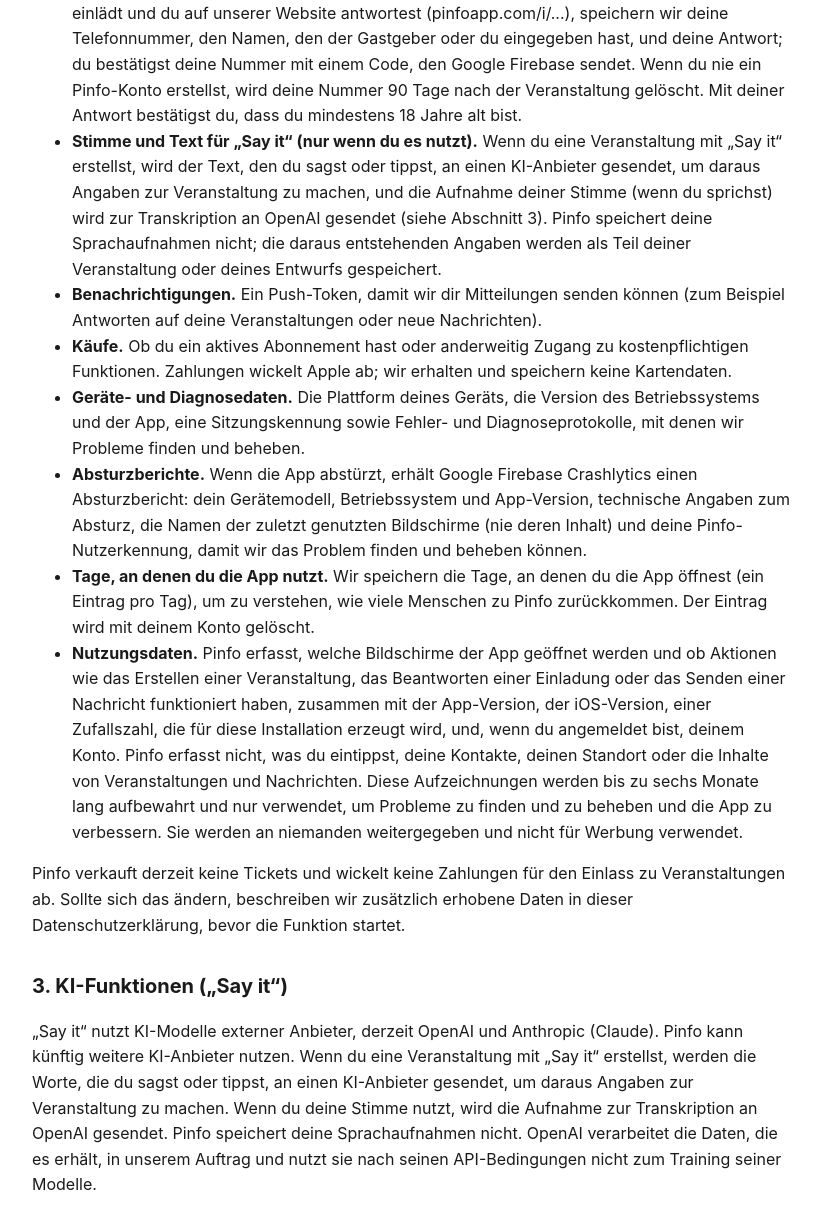
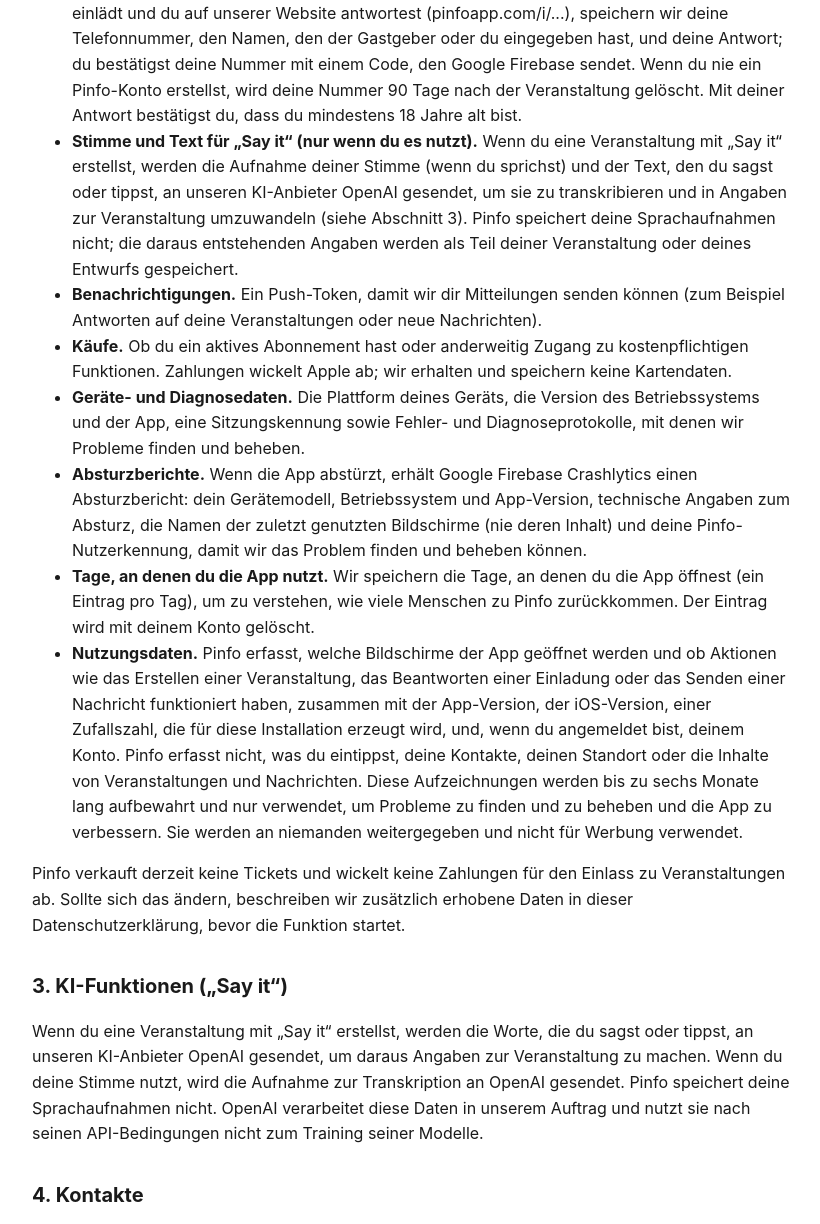
Before and after one commit to PinfoApp/pinfoapp.github.io, a plain HTML site: page de/privacy/index.html in a window 1280 px wide. Shown: the part 1285-2509 px from the top of the page, without its empty margins (228-1048 px from the left). Drawn offline with Linux system fonts and the light colour scheme.

Commit message:
Privacy pages: Say it uses OpenAI only again, remove Anthropic (EN + DE) (#37)
Anthropic was only used for testing and is not a Say it provider. Restores the
OpenAI-only wording from before #34 and #36 in sections 2, 3 and 7 of
/privacy and /de/privacy and removes the "other AI providers in the future"
sentence. Section 11, the usage-data paragraph, the EN/DE sync and the
12 November 2026 dates are unchanged.

Co-Authored-By: Claude Sonnet 5.5 <noreply@anthropic.com>
Claude-Session: https://claude.ai/code/session_01BUzBEogu2jVoxzrG3gSMCd

```diff
--- a/de/privacy/index.html
+++ b/de/privacy/index.html
@@ -84,10 +84,10 @@ der Europäischen Union, betrieben, und unsere Daten liegen in erster Linie in d
     ein Pinfo-Konto erstellst, wird deine Nummer 90 Tage nach der Veranstaltung gelöscht. Mit
     deiner Antwort bestätigst du, dass du mindestens 18 Jahre alt bist.</li>
   <li><strong>Stimme und Text für „Say it“ (nur wenn du es nutzt).</strong> Wenn du eine
-    Veranstaltung mit „Say it“ erstellst, wird der Text, den du sagst oder tippst, an einen
-    KI-Anbieter gesendet, um daraus Angaben zur Veranstaltung zu machen, und die Aufnahme deiner
-    Stimme (wenn du sprichst) wird zur Transkription an OpenAI gesendet (siehe Abschnitt 3).
-    Pinfo speichert deine Sprachaufnahmen nicht; die daraus entstehenden Angaben werden als Teil
+    Veranstaltung mit „Say it“ erstellst, werden die Aufnahme deiner Stimme (wenn du sprichst)
+    und der Text, den du sagst oder tippst, an unseren KI-Anbieter OpenAI gesendet, um sie zu
+    transkribieren und in Angaben zur Veranstaltung umzuwandeln (siehe Abschnitt 3). Pinfo
+    speichert deine Sprachaufnahmen nicht; die daraus entstehenden Angaben werden als Teil
     deiner Veranstaltung oder deines Entwurfs gespeichert.</li>
   <li><strong>Benachrichtigungen.</strong> Ein Push-Token, damit wir dir Mitteilungen senden
     können (zum Beispiel Antworten auf deine Veranstaltungen oder neue Nachrichten).</li>
@@ -119,13 +119,11 @@ Veranstaltungen ab. Sollte sich das ändern, beschreiben wir zusätzlich erhoben
 Datenschutzerklärung, bevor die Funktion startet.</p>
 
 <h2 id="ai">3. KI-Funktionen („Say it“)</h2>
-<p>„Say it“ nutzt KI-Modelle externer Anbieter, derzeit OpenAI und Anthropic (Claude). Pinfo kann
-künftig weitere KI-Anbieter nutzen. Wenn du eine Veranstaltung mit „Say it“ erstellst, werden
-die Worte, die du sagst oder tippst, an einen KI-Anbieter gesendet, um daraus Angaben zur
-Veranstaltung zu machen. Wenn du deine Stimme nutzt, wird die Aufnahme zur Transkription an
-OpenAI gesendet. Pinfo speichert deine Sprachaufnahmen nicht. OpenAI verarbeitet die Daten, die
-es erhält, in unserem Auftrag und nutzt sie nach seinen API-Bedingungen nicht zum Training
-seiner Modelle.</p>
+<p>Wenn du eine Veranstaltung mit „Say it“ erstellst, werden die Worte, die du sagst oder
+tippst, an unseren KI-Anbieter OpenAI gesendet, um daraus Angaben zur Veranstaltung zu machen.
+Wenn du deine Stimme nutzt, wird die Aufnahme zur Transkription an OpenAI gesendet. Pinfo
+speichert deine Sprachaufnahmen nicht. OpenAI verarbeitet diese Daten in unserem Auftrag und
+nutzt sie nach seinen API-Bedingungen nicht zum Training seiner Modelle.</p>
 
 <h2>4. Kontakte</h2>
 <p>Pinfo fragt nur dann nach Zugriff auf deine Kontakte, wenn du Personen zu einer
@@ -196,8 +194,6 @@ beschrieben:</p>
     und in der Schweiz OpenAI Ireland Limited) - verarbeitet, was du bei „Say it“ sagst oder
     tippst, um Angaben zur Veranstaltung zu erstellen, und transkribiert Sprachaufnahmen für
     „Say it“.</li>
-  <li><strong>Anthropic (Claude)</strong> - verarbeitet, was du bei „Say it“ sagst oder tippst,
-    um Angaben zur Veranstaltung zu erstellen.</li>
   <li><strong>Apple</strong> - App Store und In-App-Käufe (Abrechnung von Abonnements) sowie
     Apple Maps für die Kartenanzeige.</li>
   <li><strong>Google Kalender</strong> - nur wenn du ihn verbindest, damit wir Veranstaltungen,
```
Also changed, not shown: privacy/index.html (+8 -12 lines).
